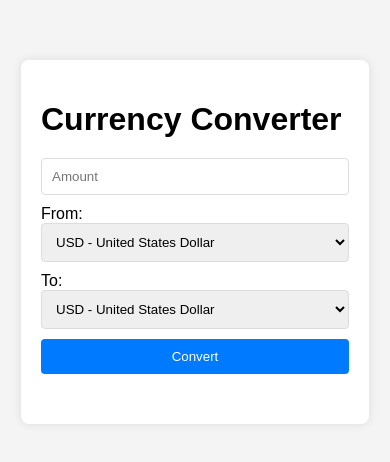
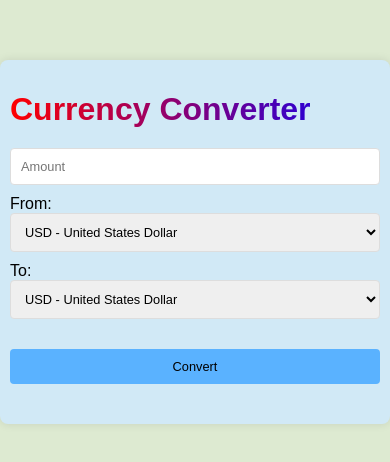
Before and after one commit to ChlioP/CurrencyConverter, a plain HTML site: page index.html in a window 390 px wide. Shown: the part 180-642 px from the top of the page. Drawn offline with Linux system fonts and the light colour scheme.

Commit message:
Initial commit

```diff
--- a/script.js
+++ b/script.js
@@ -12,7 +12,7 @@ function handleSubmit(e) {
         return;
     }
 
-    const apiKey = 'ccc3e7abde53192f6c376238';  // Replace with your Exchangerate API key
+    const apiKey = 'ccc3e7abde53192f6c376238';  // Exchangerate API
     const url = `https://v6.exchangerate-api.com/v6/${apiKey}/latest/${fromCurrency}`;
 
     console.log(`Fetching exchange rates from: ${url}`);
@@ -47,7 +47,7 @@ function processRates(data, amount, fromCurrency, toCurrency) {
 }
 
 function displayResult(amount, fromCurrency, convertedAmount, toCurrency) {
-    document.getElementById('result').innerText = `${amount} ${fromCurrency} = ${convertedAmount.toFixed(2)} ${toCurrency}`;
+    document.getElementById('result').innerText = `${amount} ${fromCurrency} = ${convertedAmount.toLocaleString(undefined, { minimumFractionDigits: 2, maximumFractionDigits: 2 })} ${toCurrency}`;
 }
 
 function handleFetchError(error) {
--- a/styles.css
+++ b/styles.css
@@ -1,6 +1,6 @@
 body {
     font-family: Arial, sans-serif;
-    background-color: #f4f4f4;
+    background-color: #ddead1;
     display: flex;
     justify-content: center;
     align-items: center;
@@ -9,14 +9,23 @@ body {
 }
 
 .container {
-    background: #fff;
+    background: #D1E9F6;
     padding: 20px;
     border-radius: 8px;
     box-shadow: 0 0 10px rgba(0, 0, 0, 0.1);
+    width: 80%;
+    max-width: 600px;
+    min-width: 300px;
 }
 
 h1 {
     margin-bottom: 20px;
+    background: linear-gradient(to right, red, blue);
+    -webkit-text-fill-color: transparent;
+    -webkit-background-clip: text;
+    -moz-background-clip: text;
+    -ms-background-clip: text;
+    background-clip: text;
 }
 
 form {
@@ -29,19 +38,44 @@ input, select, button {
     padding: 10px;
     border: 1px solid #ddd;
     border-radius: 4px;
+    font-size: 1em;
 }
 
 button {
-    background-color: #007BFF;
-    color: #fff;
+    margin-top: 20px;
+    background-color: #5AB2FF;
+    color: black;
     border: none;
     cursor: pointer;
 }
 
 button:hover {
-    background-color: #0056b3;
+    background-color: #FFF9D0;
 }
 
 #result {
     margin-top: 20px;
 }
+
+/* Media Queries for Responsiveness */
+@media (max-width: 768px) {
+    .container {
+        width: 90%;
+        padding: 15px;
+    }
+
+    input, select, button {
+        font-size: 0.9em;
+    }
+}
+
+@media (max-width: 480px) {
+    .container {
+        width: 95%;
+        padding: 10px;
+    }
+
+    input, select, button {
+        font-size: 0.8em;
+    }
+}
```
